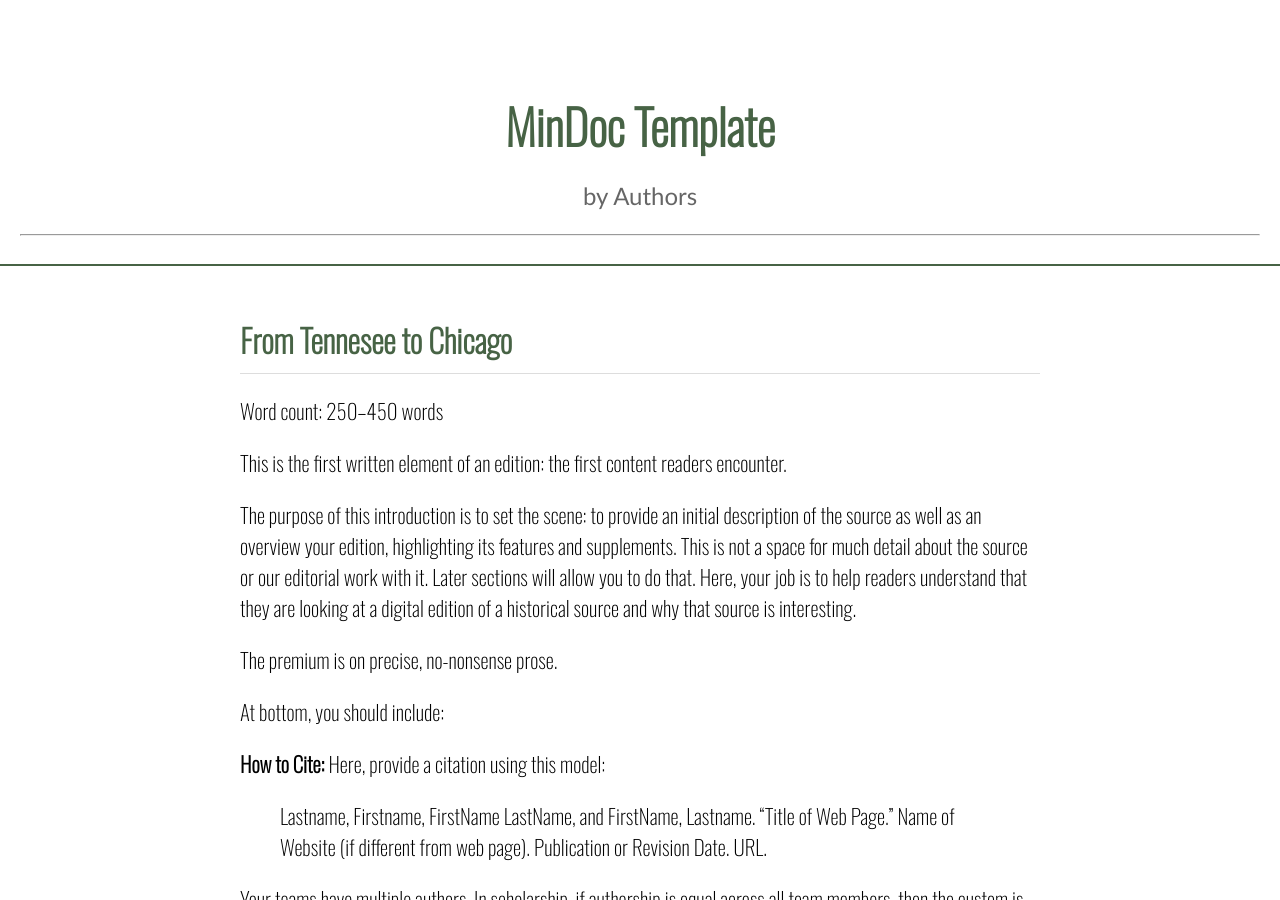
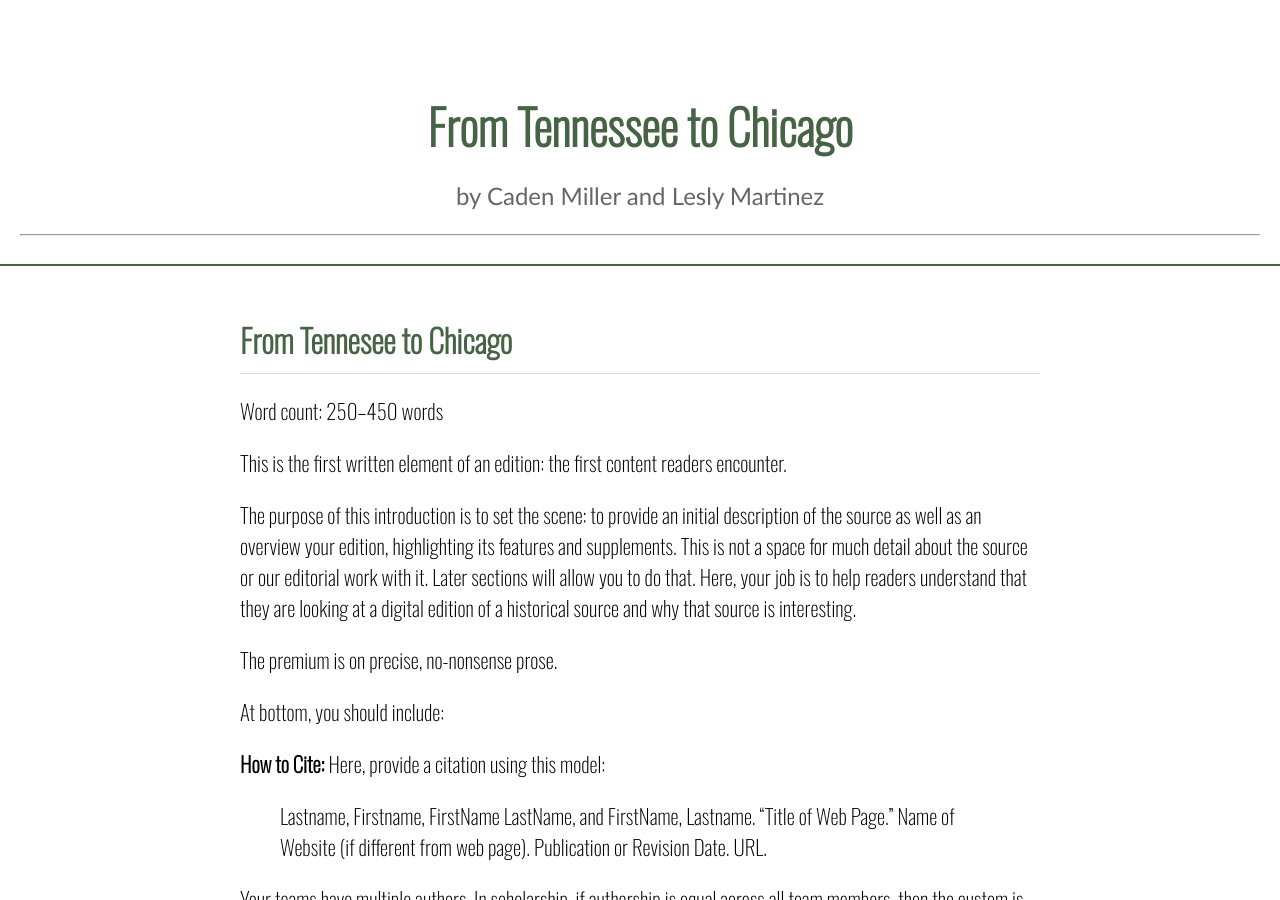
Before and after one commit to martinez2125/TennesseeChicago, a Jekyll site: the page built from index.markdown, in a window 1280 px wide and 900 px high. Built offline with Jekyll 4.4.1, drawn with Linux system fonts in a browser that asks for light colours.

Commit message:
Updated _config.yml
Title, Emails, Authors, BaseURL

```diff
--- a/_config.yml
+++ b/_config.yml
@@ -1,8 +1,8 @@
-title: MinDoc Template # You will insert your title here.
-email: your-email@example.com
-description: by Authors # Author names go here.
+title: From Tennessee to Chicago # You will insert your title here.
+email: cmill101@illinois.edu, lmart219@illinois.edu
+description: by Caden Miller and Lesly Martinez # Author names go here.
 
-baseurl: "/MinDoc" # the subpath of your site. Change it if the name of your repository is other than "mindoc"
+baseurl: "/TennesseeChicago" # the subpath of your site. Change it if the name of your repository is other than "mindoc"
 
 twitter_username: jekyllrb
 github_username:  jekyll
```
